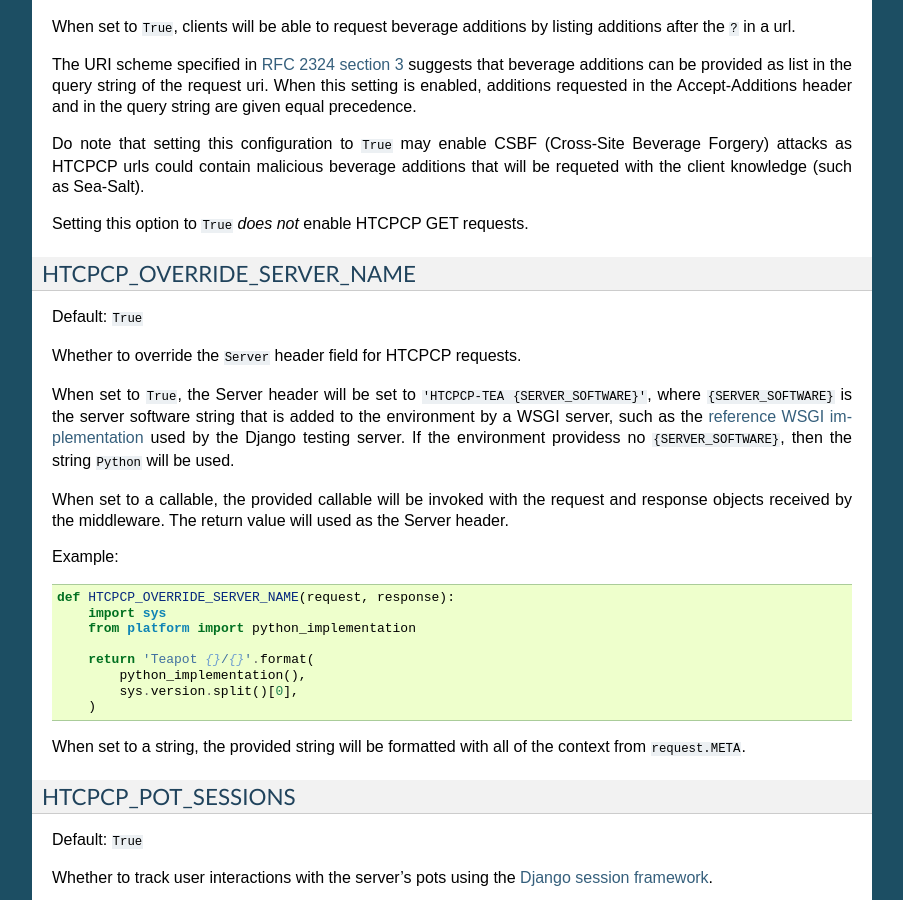
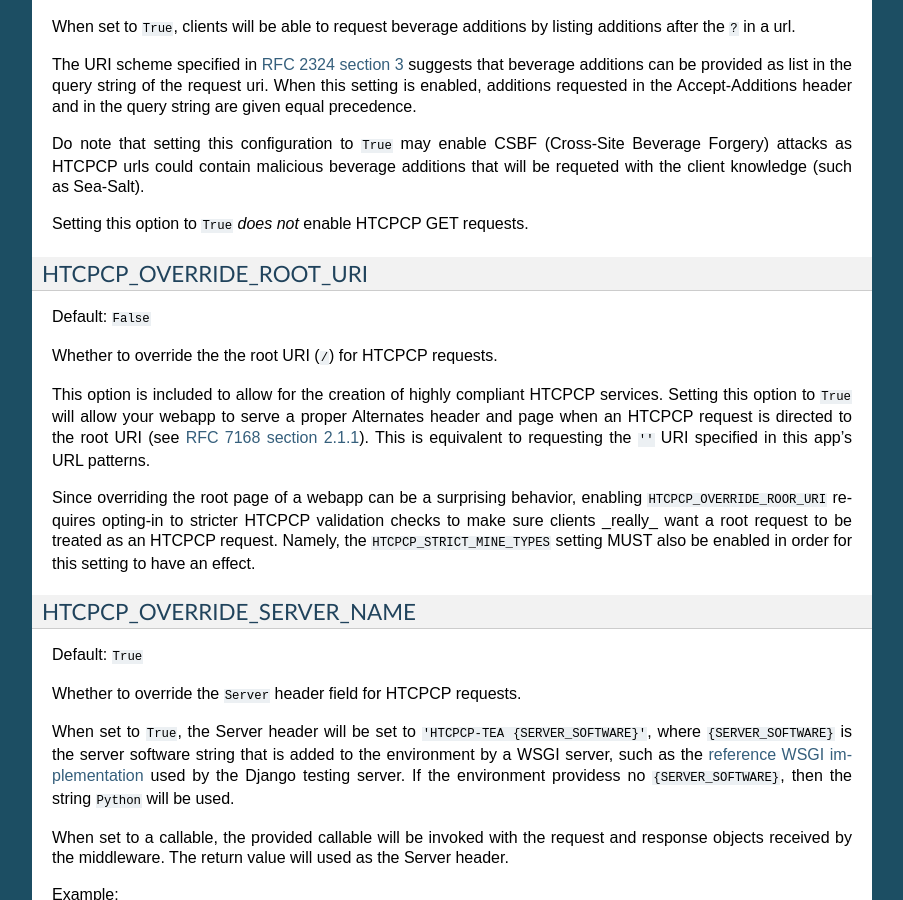
Before and after one commit to brianschubert/django-htcpcp-tea, a Sphinx documentation site: the page built from docs/config.rst, in a window 1280 px wide and 900 px high, scrolled down 894 px. Shown: the whole window, without its empty margins (198-1101 px from the left). Built offline with Sphinx 7.4.7, drawn with Linux system fonts in a browser that asks for light colours; some of the changed text lies outside the part shown.

Commit message:
Add Spinx documentation for HTCPCP_OVERRIDE_ROOT_URI setting

```diff
--- a/docs/config.rst
+++ b/docs/config.rst
@@ -57,6 +57,20 @@ Do note that setting this configuration to ``True`` may enable CSBF (Cross-Site
 Setting this option to ``True`` *does not* enable HTCPCP GET requests.
 
 .. _RFC 2324 section 3: https://tools.ietf.org/html/rfc2324#section-3
+
+
+HTCPCP_OVERRIDE_ROOT_URI
+^^^^^^^^^^^^^^^^^^^^^^^^
+
+Default: ``False``
+
+Whether to override the the root URI (``/``) for HTCPCP requests.
+
+This option is included to allow for the creation of highly compliant HTCPCP services. Setting this option to ``True`` will allow your webapp to serve a proper Alternates header and page when an HTCPCP request is directed to the root URI (see `RFC 7168 section 2.1.1`_). This is equivalent to requesting the ``''`` URI specified in this app's URL patterns.
+
+Since overriding the root page of a webapp can be a surprising behavior, enabling ``HTCPCP_OVERRIDE_ROOR_URI`` requires opting-in to stricter HTCPCP validation checks to make sure clients _really_ want a root request to be treated as an HTCPCP request. Namely, the ``HTCPCP_STRICT_MINE_TYPES`` setting MUST also be enabled in order for this setting to have an effect.
+
+.. _RFC 7168 section 2.1.1: https://tools.ietf.org/html/rfc7168#section-2.1.1
 
 
 HTCPCP_OVERRIDE_SERVER_NAME
```
